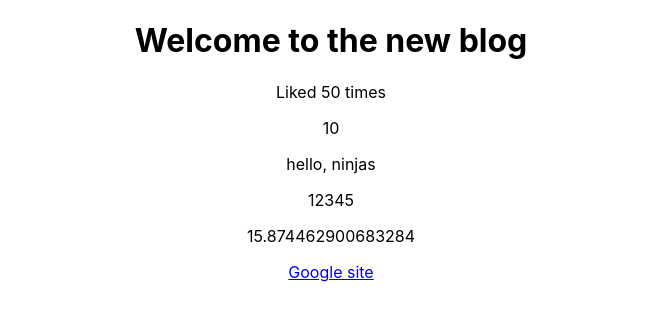
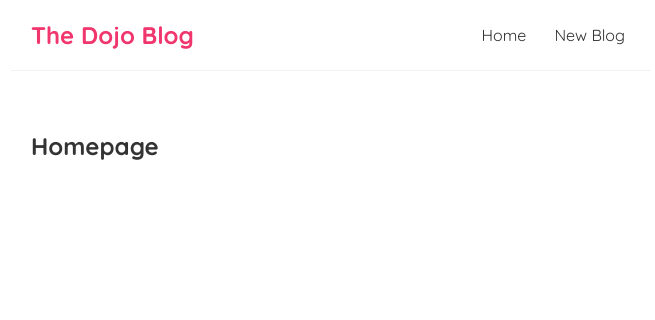
Before and after one commit to farouk-afolabi/dojo-blog, a React (Create React App) app: page / in a window 1280 px wide. Shown: the top 320 px of the page, without its empty margins (309-964 px from the left). Built offline with nearby package versions, Linux system fonts and the light colour scheme.

Commit message:
commit 2

```diff
--- a/src/App.css
+++ /dev/null
@@ -1,38 +0,0 @@
-.App {
-  text-align: center;
-}
-
-.App-logo {
-  height: 40vmin;
-  pointer-events: none;
-}
-
-@media (prefers-reduced-motion: no-preference) {
-  .App-logo {
-    animation: App-logo-spin infinite 20s linear;
-  }
-}
-
-.App-header {
-  background-color: #282c34;
-  min-height: 100vh;
-  display: flex;
-  flex-direction: column;
-  align-items: center;
-  justify-content: center;
-  font-size: calc(10px + 2vmin);
-  color: white;
-}
-
-.App-link {
-  color: #61dafb;
-}
-
-@keyframes App-logo-spin {
-  from {
-    transform: rotate(0deg);
-  }
-  to {
-    transform: rotate(360deg);
-  }
-}
--- a/src/App.js
+++ b/src/App.js
@@ -1,26 +1,14 @@
 
-import './App.css';
 import Navbar from './Navbar';
+import Home from './Home'
 
 function App() {
-  const title = 'Welcome to the new blog';
-  const likes = 50;
- // const person = { name: 'yoshi', age: 30 };
-  const link = "http://www.google.com";
+
   return (
     <div className="App">
+      < Navbar />
       <div className="content">
-        <h1> { title } </h1>
-        <p>Liked { likes } times</p>
-
-        {/* <p> { person } </p> */}
-
-        <p>{ 10 } </p>
-        <p>{ "hello, ninjas" } </p>
-        <p>{ [1,2,3,4,5] } </p>
-        <p>{ Math.random() * 20 }</p>
-
-        <a href={link}> Google site </a>
+        <Home/>
       </div>
     </div>
   );
--- /dev/null
+++ b/src/Home.js
@@ -0,0 +1,9 @@
+const Home = () => {
+    return (
+        <div className="home">
+        <h2>Homepage</h2>
+        </div>
+      );
+}
+
+export default Home;
--- a/src/Navbar.js
+++ b/src/Navbar.js
@@ -4,7 +4,7 @@
             <h1>The Dojo Blog </h1>
             <div className="links">
             <a href="/" >Home</a>
-            <a href="/create" >New Blog</a>
+            <a href="/create"  >New Blog</a>
             </div>
         </nav>
      );
--- a/src/index.css
+++ b/src/index.css
@@ -1,13 +1,35 @@
-body {
+@import url('https://fonts.googleapis.com/css2?family=Quicksand:wght@300;400;500;600;700&display=swap');
+
+/* base styles */
+* {
   margin: 0;
-  font-family: -apple-system, BlinkMacSystemFont, 'Segoe UI', 'Roboto', 'Oxygen',
-    'Ubuntu', 'Cantarell', 'Fira Sans', 'Droid Sans', 'Helvetica Neue',
-    sans-serif;
-  -webkit-font-smoothing: antialiased;
-  -moz-osx-font-smoothing: grayscale;
+  font-family: "Quicksand";
+  color: #333;
 }
-
-code {
-  font-family: source-code-pro, Menlo, Monaco, Consolas, 'Courier New',
-    monospace;
+.navbar {
+  padding: 20px;
+  display: flex;
+  align-items: center;
+  max-width: 600px;
+  margin: 0 auto;
+  border-bottom: 1px solid #f2f2f2;
 }
+.navbar h1 {
+  color: #f1356d;
+}
+.navbar .links {
+  margin-left: auto;
+}
+.navbar a {
+  margin-left: 16px;
+  text-decoration: none;
+  padding: 6px;
+}
+.navbar a:hover {
+  color: #f1356d;
+}
+.content {
+  max-width: 600px;
+  margin: 40px auto;
+  padding: 20px;
+}
```
